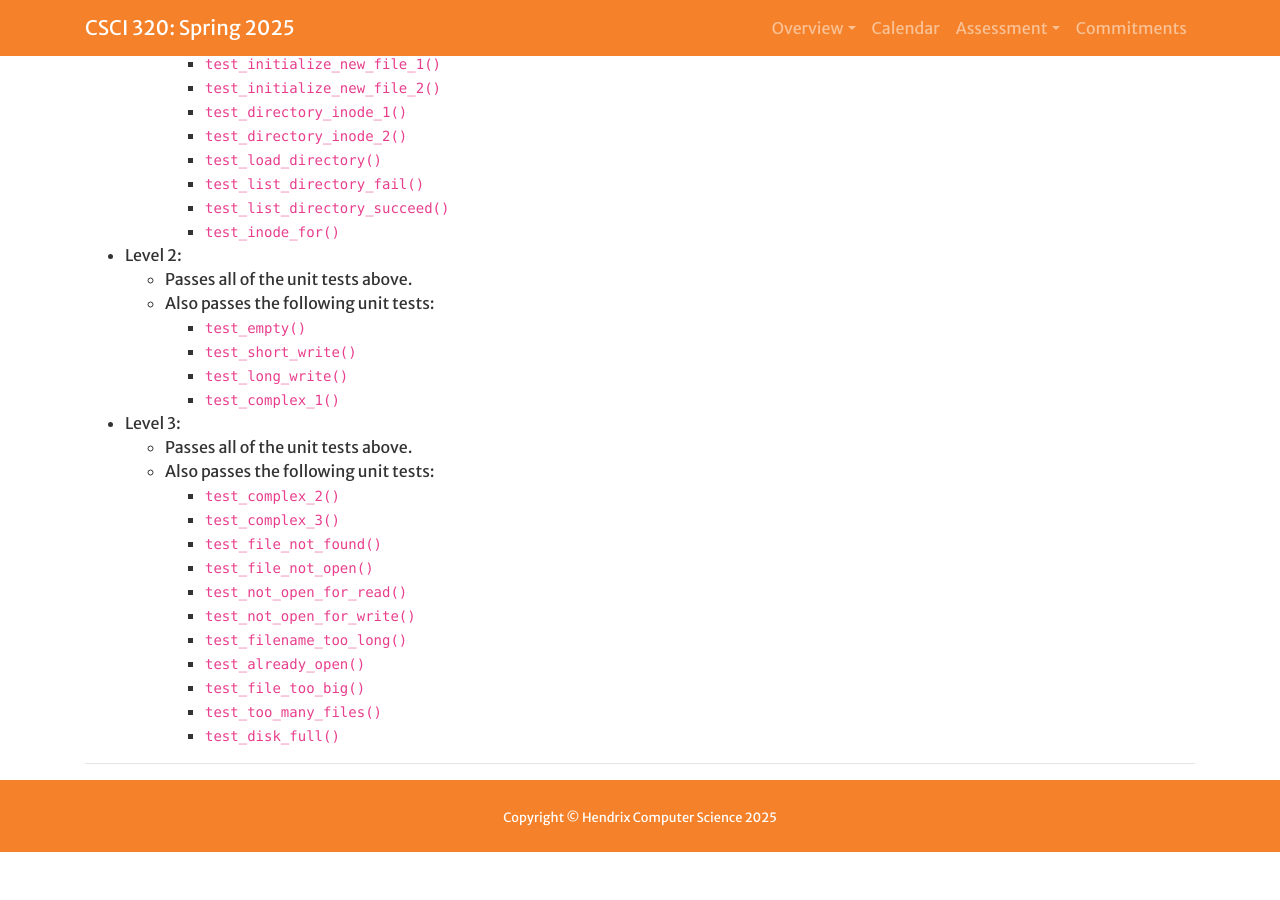
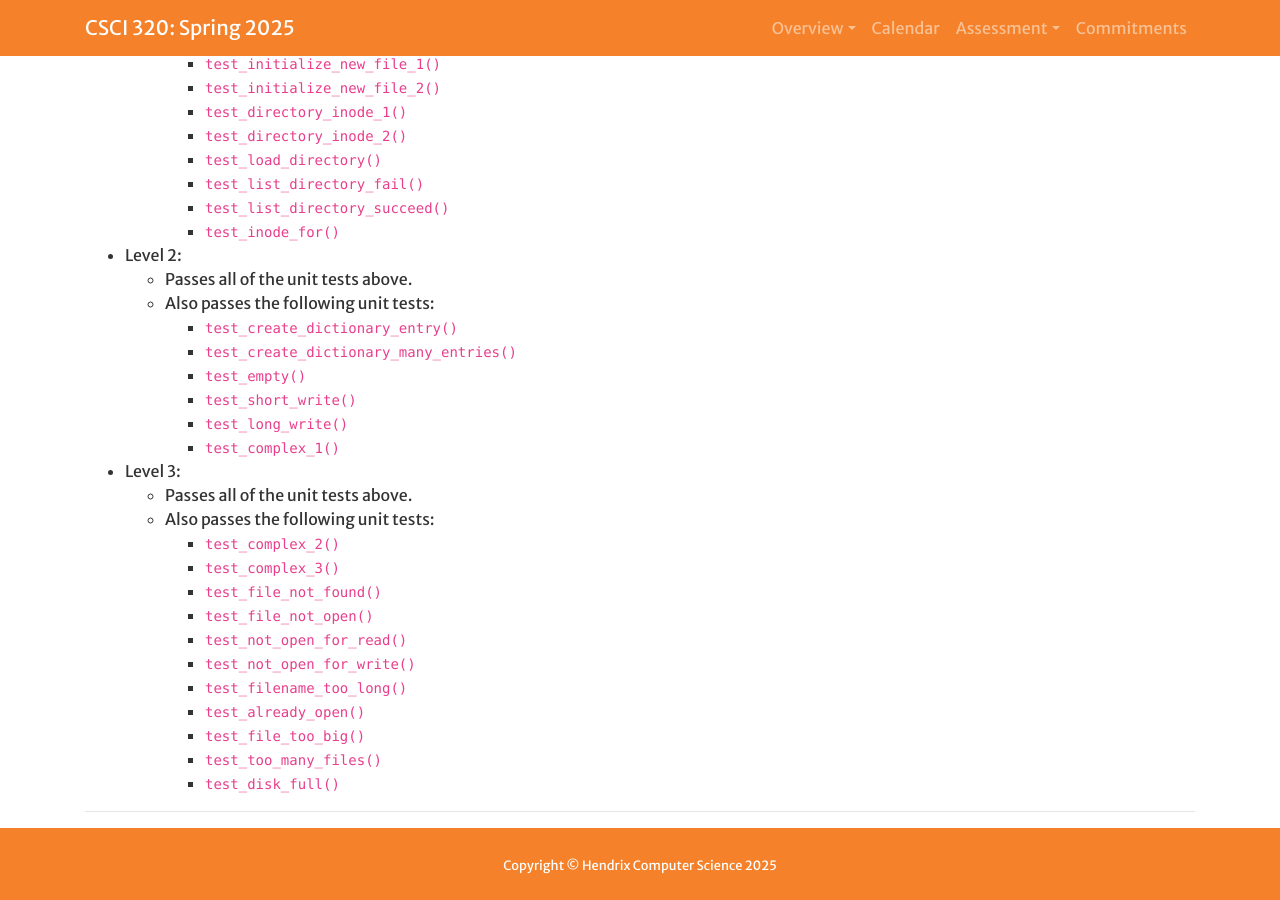
Before and after one commit to Hendrix-CS/csci320, a Jekyll site: the page built from projects/filesystem.md, in a window 1280 px wide and 900 px high, scrolled down 4844 px. Built offline with Jekyll 4.4.1, drawn with Linux system fonts in a browser that asks for light colours; a script that is not in the unit is left out; before the commit the page ends 5696 px from its top, so only the background shows below that.

Commit message:
Added create_directory_entry() unit tests to Level 2

```diff
--- a/projects/filesystem.md
+++ b/projects/filesystem.md
@@ -235,6 +235,8 @@ Add the instructor as a collaborator on your **private** fork of the repository.
 * Level 2:
   * Passes all of the unit tests above.
   * Also passes the following unit tests:
+    * `test_create_dictionary_entry()`
+    * `test_create_dictionary_many_entries()`
     * `test_empty()`
     * `test_short_write()`
     * `test_long_write()`
```
